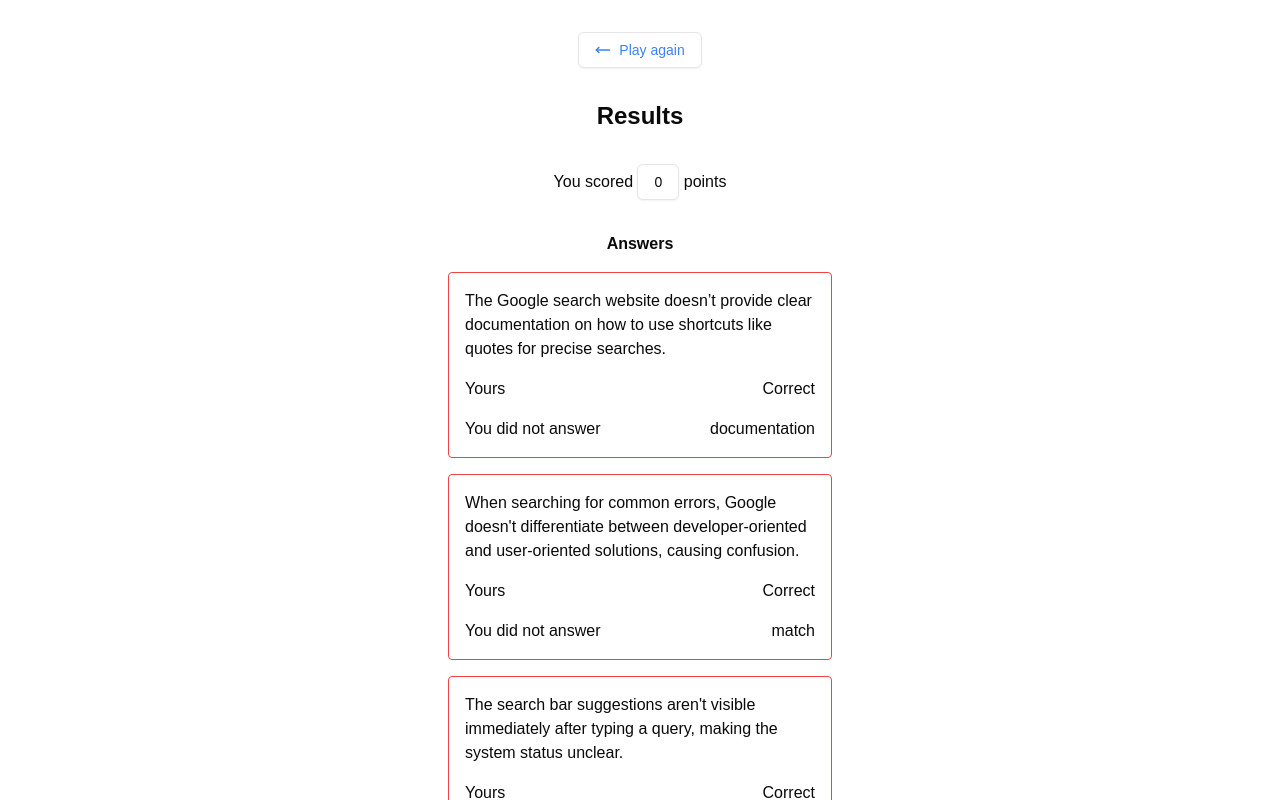
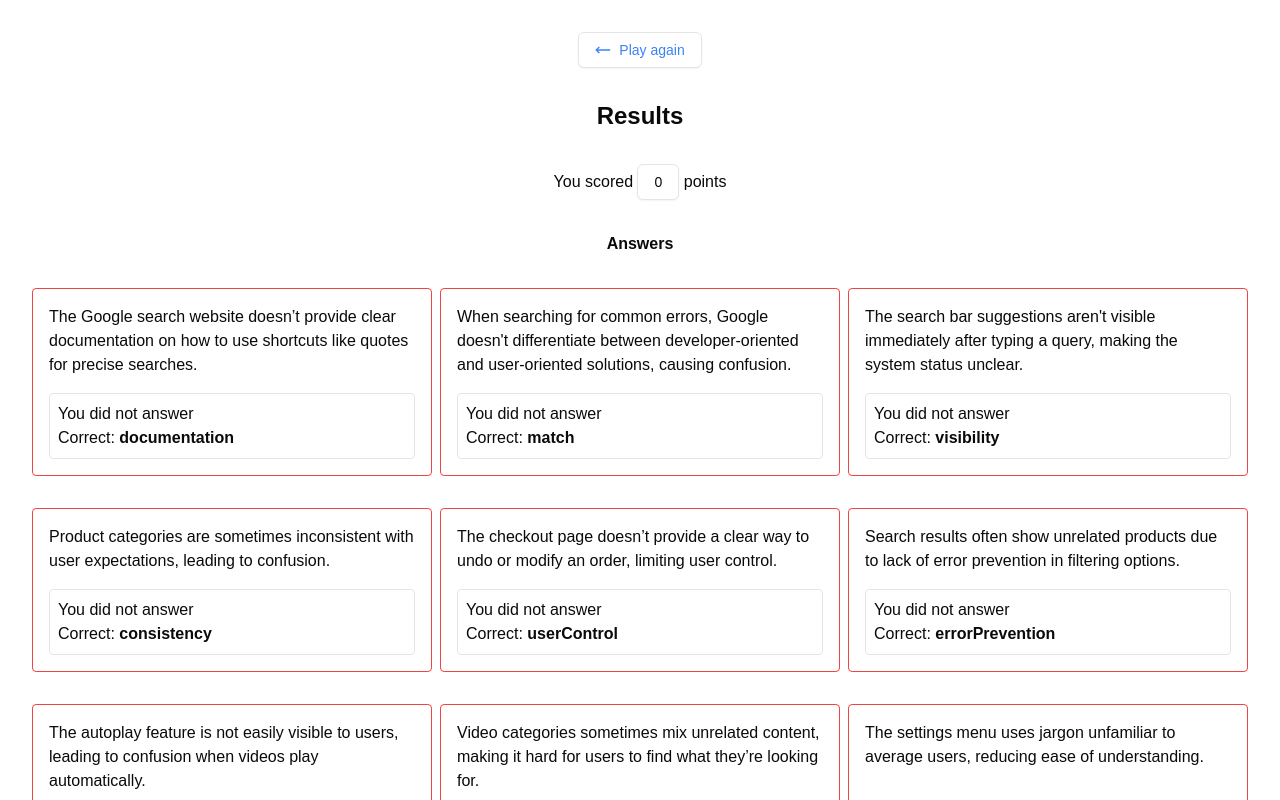
Before and after one commit to JuanIWK3/heuristic-game, a Next.js app: page /results in a window 1280 px wide. Shown: the top 800 px of the page. Built offline with nearby package versions, Linux system fonts and the light colour scheme.

Commit message:
Refactor ResultsContent and GameContextProvider: improve layout and logic for displaying results

```diff
--- a/app/results/result-content.tsx
+++ b/app/results/result-content.tsx
@@ -21,14 +21,14 @@ export function ResultsContent() {
       <p>
         You scored <Button variant={'outline'}>{points}</Button> points
       </p>
-      <div className="w-full max-w-sm">
+      <div className="w-full">
         <h1 className="text-center font-bold mb-4">Answers</h1>
         <ul>
           {sites.map((site) => (
-            <div className="flex flex-col gap-4" key={site.name}>
+            <div className="flex w-full gap-2" key={site.name}>
               {site.problems.map((problem) => (
                 <div
-                  className={`flex border flex-col gap-4 w-full p-4 rounded ${
+                  className={`flex my-4 justify-between border flex-col gap-4 w-full p-4 rounded ${
                     problem.userAnswer === problem.answer
                       ? 'border-green-500'
                       : 'border-red-500'
@@ -36,17 +36,15 @@ export function ResultsContent() {
                   key={problem.description}
                 >
                   <h2>{problem.description}</h2>
-                  <div className="flex justify-between w-full">
-                    <p>Yours</p>
-                    <p>Correct</p>
-                  </div>
-                  <div className="flex justify-between w-full">
+                  <div className="border p-2 rounded">
                     <p>
                       {problem.userAnswer
                         ? problem.userAnswer
                         : 'You did not answer'}
                     </p>
-                    <h2>{problem.answer}</h2>
+                    <h2>
+                      Correct: <b className="font-bold">{problem.answer}</b>
+                    </h2>
                   </div>
                 </div>
               ))}
--- a/context/game-provider.tsx
+++ b/context/game-provider.tsx
@@ -27,7 +27,7 @@ export function GameContextProvider({ children }: { children: ReactNode }) {
 
     console.log(`Already answered: ${alreadyAnswered.size}`);
 
-    if (alreadyAnswered.size === allProblems.length) {
+    if (alreadyAnswered.size !== allProblems.length) {
       alreadyAnswered.clear();
       router.push(`/results?points=${points}`);
       setPoints(0);
```
